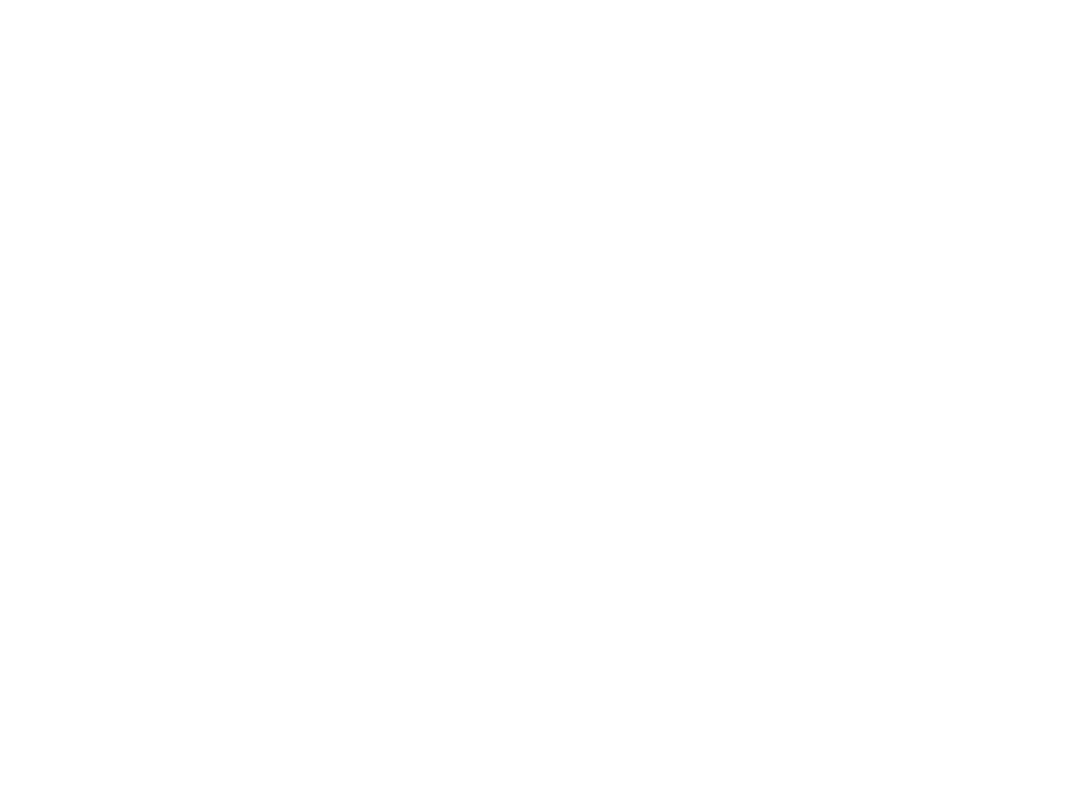
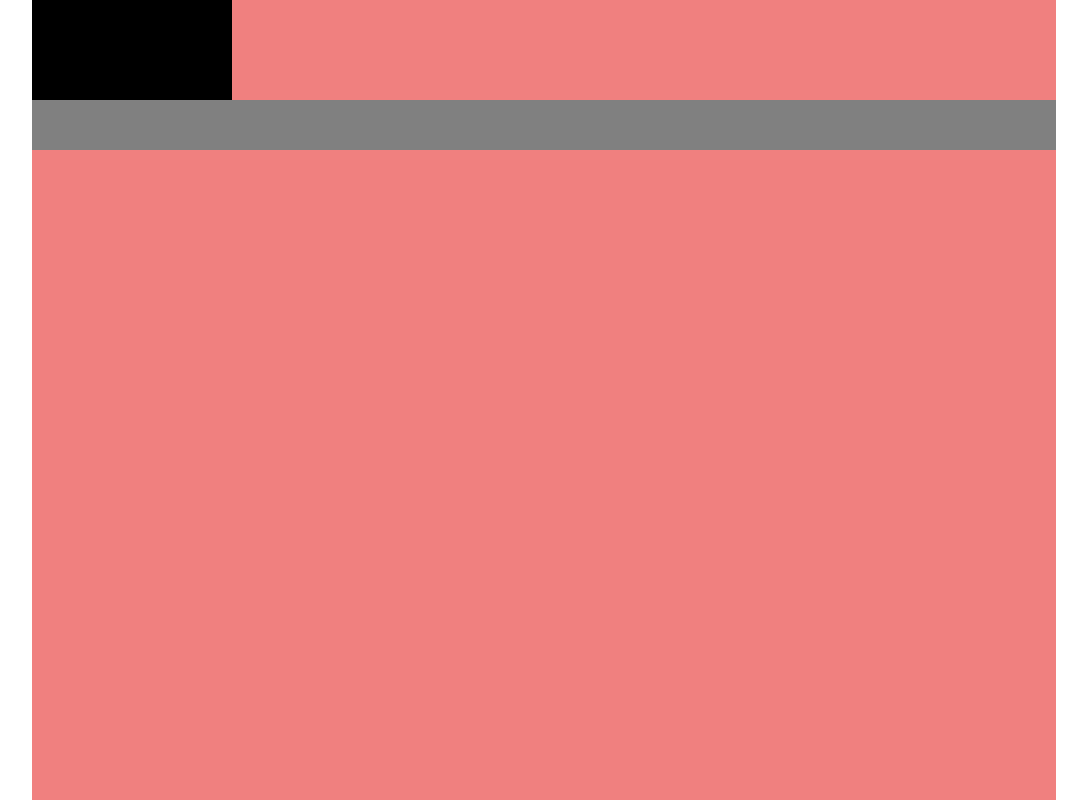
Before and after one commit to AndreiBurbulia/htmlcss-struttura-wp, a plain HTML site: page index.html in a window 1280 px wide. Shown: the top 800 px of the page, without its empty margins (96-1183 px from the left). Drawn offline with Linux system fonts and the light colour scheme.

Commit message:
Struttura Header

```diff
--- a/css/style.css
+++ b/css/style.css
@@ -12,10 +12,29 @@
     clear: both;
 }
 
+#page_container{
+    background-color: lightcoral;
+    width: 80%;
+    height: 1000px;
+    margin: auto;
+}
+
 /* /Utility CSS*/
 
 
 /* Header CSS */
+
+.page_logo{
+    background-color: black;
+    height: 100px;
+    width: 200px;
+}
+
+.navigation_voice{
+    background-color: grey;
+    height: 50px;
+    width: 100%;
+}
 /* /Header CSS */
 
 /* Main CSS */
--- a/index.html
+++ b/index.html
@@ -5,7 +5,7 @@
     <meta http-equiv="X-UA-Compatible" content="IE=edge">
     <meta name="viewport" content="width=device-width, initial-scale=1.0">
     <title>Neori</title>
-    <link rel="stylesheet" href="../htmlcss-struttura-wp/css/style.css">
+    <link rel="stylesheet" href="./css/style.css">
 </head>
 <body>
     <!-- Container della pagina -->
@@ -13,7 +13,12 @@
 
         <!-- Logo e Voci di Navigazione -->
         <header id="site_header">
+            <div class="page_logo">
 
+            </div>
+            <div class="navigation_voice">
+
+            </div>
         </header>
         <!-- Logo e Voci di Navigazione -->
 
```
